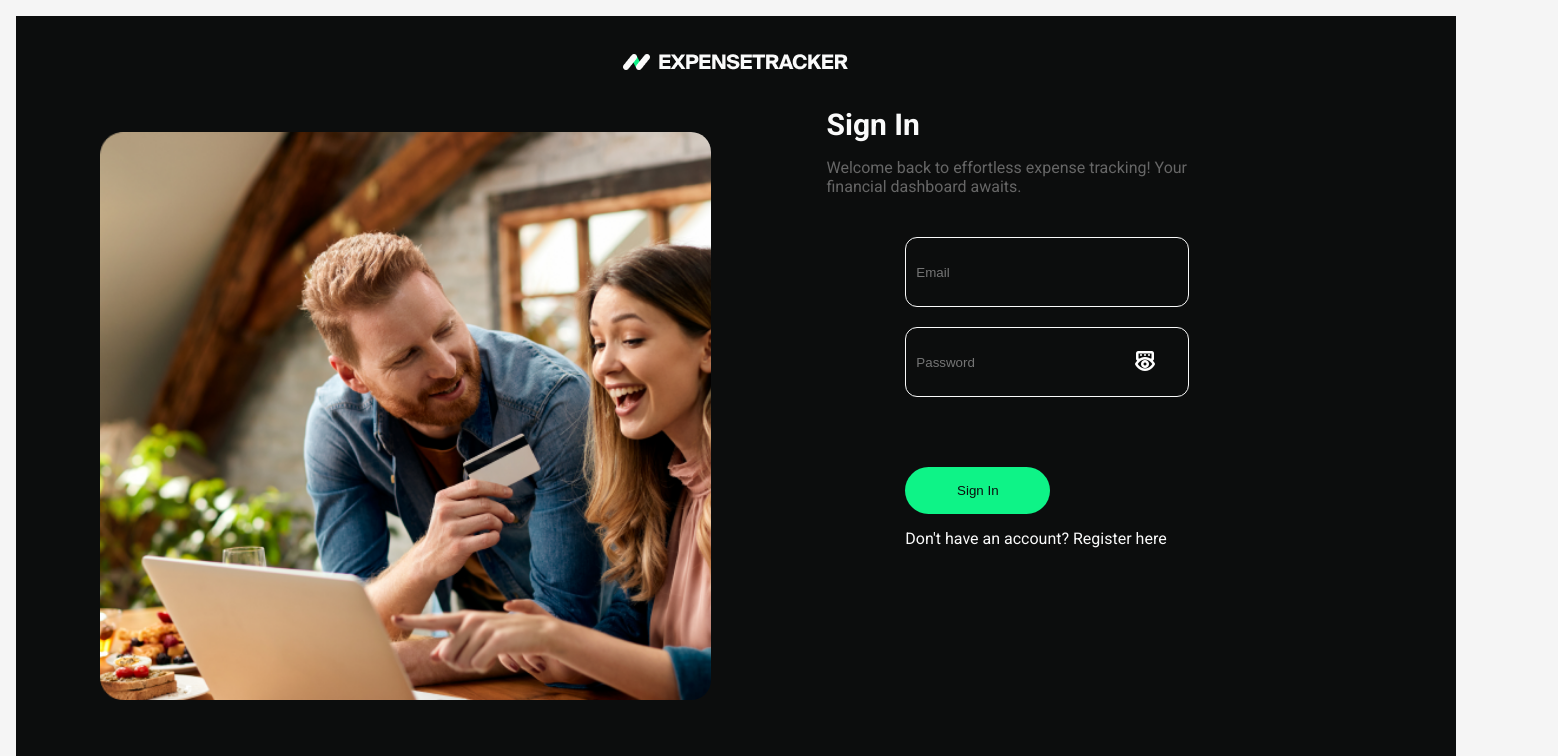
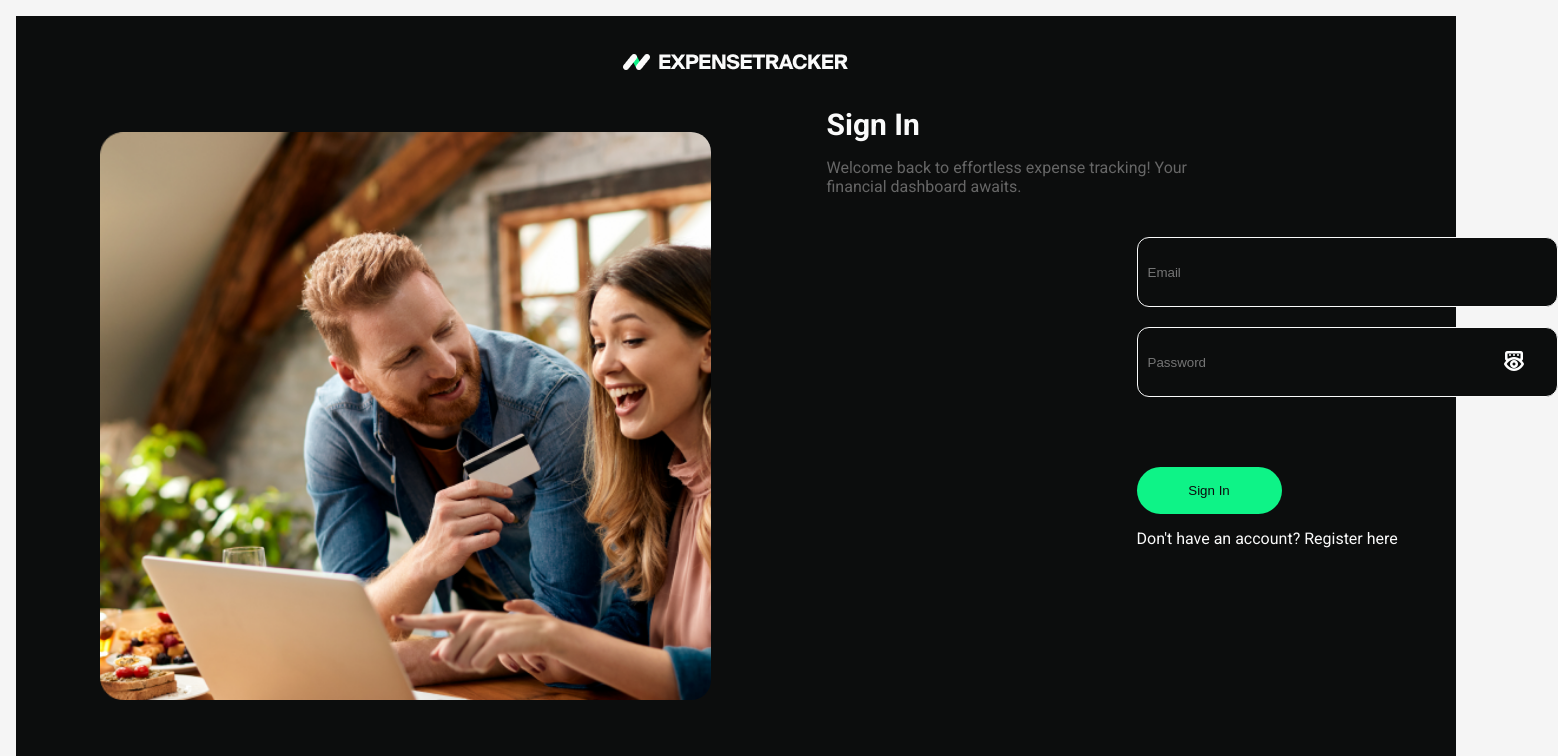
Before and after one commit to Reuelle/expense-tracker, a React (Create React App) app: page /expense-tracker/login in a window 1280 px wide. Shown: the top 756 px of the page, 1558 px wide, since content can reach past the window. Built offline with nearby package versions, Linux system fonts and the light colour scheme.

Commit message:
Update AuthForm.module.css

```diff
--- a/src/components/AuthForm/AuthForm.module.css
+++ b/src/components/AuthForm/AuthForm.module.css
@@ -1,10 +1,10 @@
 .authFormContainer {
   max-width: 399px;
-  margin-left: 600px; /* Centered horizontally */
   padding: 20px;
 }
 
 .authForm {
+  margin-left: 600px;
   display: flex;
   flex-direction: column;
   width: 100%; /* Ensure full width if needed */
```
